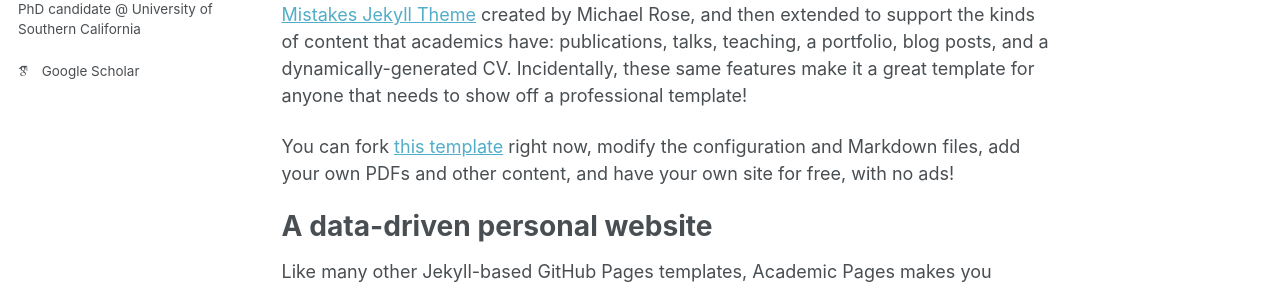
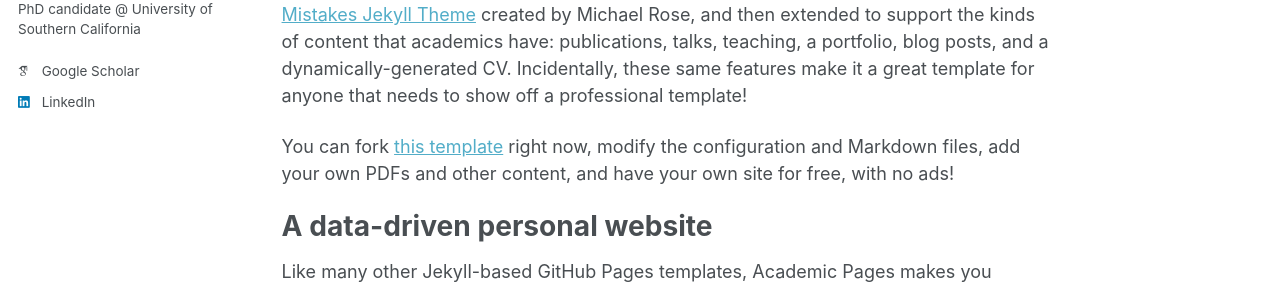
Before and after one commit to alshabae/alshabae.github.io, a Jekyll site: the page built from _pages/about.md, in a window 1280 px wide. Shown: the part 276-562 px from the top of the page. Built offline with Jekyll 4.4.1, drawn with Linux system fonts in a browser that asks for light colours; some web fonts are replaced; a script that is not in the unit is left out.

Commit message:
Update _config.yml

```diff
--- a/_config.yml
+++ b/_config.yml
@@ -23,7 +23,7 @@ repository               : "https://alshabae.github.io"
 #               Additional customization can be done by editing /_includes/author-profile.html
 author:
   # Biographic information
-  avatar           : #"profile.png"
+  avatar           : "Headshot.jpg"
   name             : "Abdulla Alshabanah"
   pronouns         : # example: "she/her"
   bio              : "PhD candidate @ University of Southern California"
@@ -63,7 +63,7 @@ author:
   keybase          : # Username
   instagram        : # Username
   lastfm           : # Username
-  linkedin         : # Username
+  linkedin         : https://www.linkedin.com/in/abdulla-alshabanah/
   mastodon         : # URL
   medium           : # URL
   pinterest        : # Username
```
